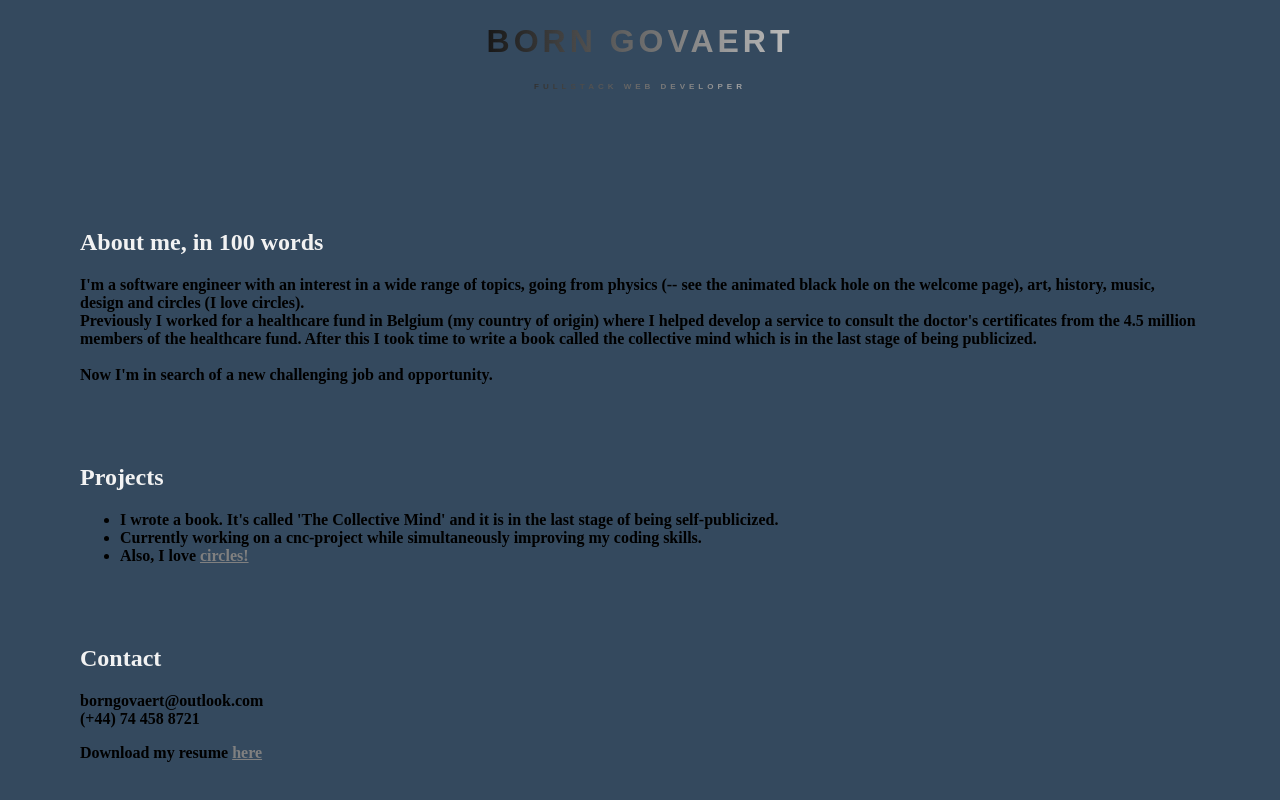
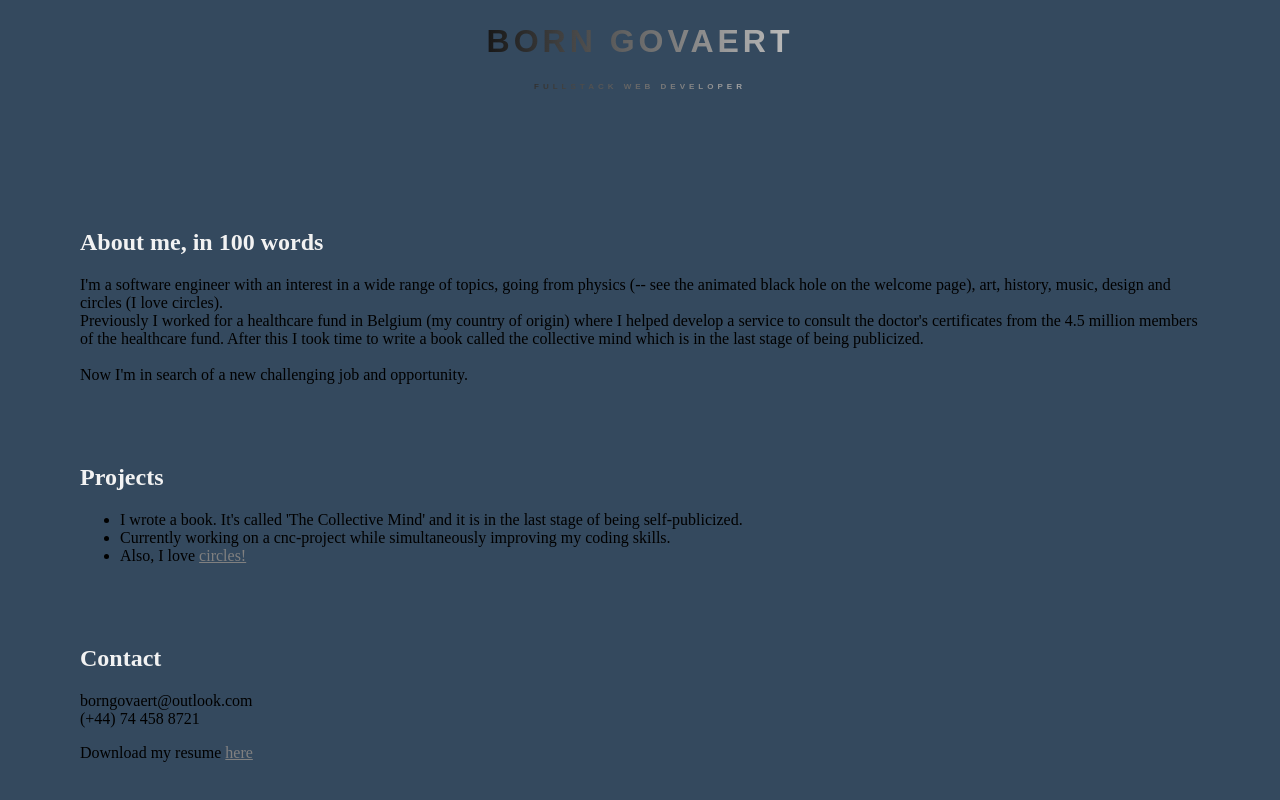
Before and after one commit to BornGovaert/personal-website, a website: page menu.html in a window 1280 px wide. Shown: the part 802-1602 px from the top of the page. Drawn offline with Linux system fonts and the light colour scheme.

Commit message:
reworked3

```diff
--- a/menu/menu.css
+++ b/menu/menu.css
@@ -19,8 +19,8 @@ h2{
 }
 
 p{
-  font-weight: bold;
 }
+
 h1 {
   position: relative;
   font-family: sans-serif;
@@ -61,7 +61,6 @@ h3{position: relative;
 /*other parts*/
 
 li{
-  font-weight: bold;
 }
 
 #contact{
```
